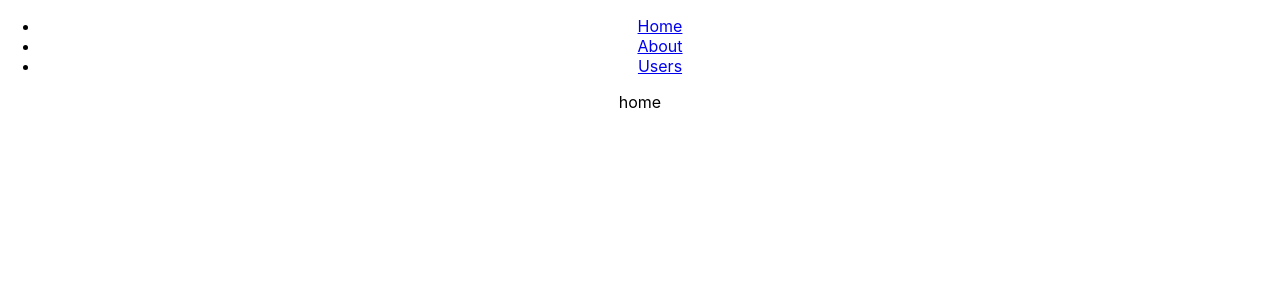
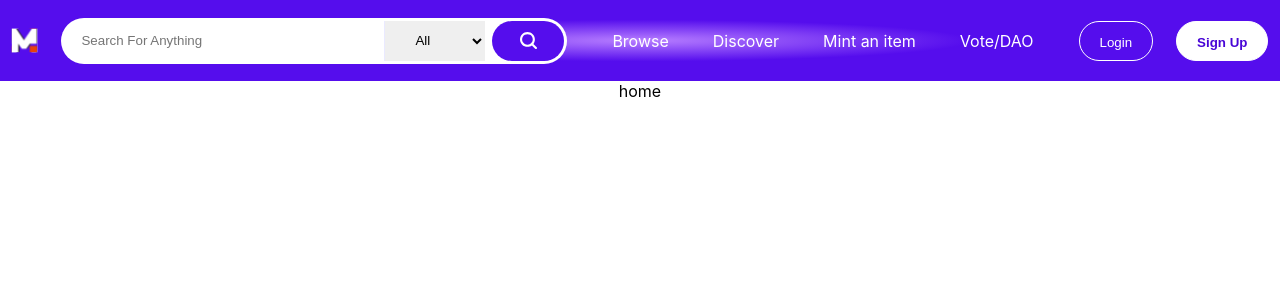
Before and after one commit to codegino/mintable, a React (Create React App) app: page / in a window 1280 px wide. Shown: the top 300 px of the page. Built offline with nearby package versions, Linux system fonts and the light colour scheme.

Commit message:
feat(header): Created Header component

```diff
--- a/src/App.tsx
+++ b/src/App.tsx
@@ -2,6 +2,8 @@ import React from 'react';
 import './App.css';
 import styled from '@emotion/styled';
 import AppWithProvider from './AppWithProvider';
+import AppHeader from './components/AppHeader';
+import {Route, Switch} from 'react-router-dom';
 
 const Button = styled.button<{color123: string}>`
   padding: 32px;
@@ -18,7 +20,20 @@ const Button = styled.button<{color123: string}>`
 function App(): JSX.Element {
   return (
     <div className="App">
-      <AppWithProvider />
+      <AppHeader />
+      <div>
+        <Switch>
+          <Route path="/about">
+            <div>about</div>
+          </Route>
+          <Route path="/users">
+            <div>users</div>
+          </Route>
+          <Route path="/">
+            <div>home</div>
+          </Route>
+        </Switch>
+      </div>
     </div>
   );
 }
--- a/src/AppWithProvider.tsx
+++ b/src/AppWithProvider.tsx
@@ -1,39 +1,14 @@
 import React from 'react';
-import {BrowserRouter as Router, Switch, Route, Link} from 'react-router-dom';
+import {BrowserRouter as Router} from 'react-router-dom';
 import {store} from './store';
 import {Provider as StoreProvider} from 'react-redux';
+import App from './App';
 
 export default function AppWithProvider() {
   return (
     <StoreProvider store={store}>
       <Router>
-        <div>
-          <nav>
-            <ul>
-              <li>
-                <Link to="/">Home</Link>
-              </li>
-              <li>
-                <Link to="/about">About</Link>
-              </li>
-              <li>
-                <Link to="/users">Users</Link>
-              </li>
-            </ul>
-          </nav>
-
-          <Switch>
-            <Route path="/about">
-              <div>about</div>
-            </Route>
-            <Route path="/users">
-              <div>users</div>
-            </Route>
-            <Route path="/">
-              <div>home</div>
-            </Route>
-          </Switch>
-        </div>
+        <App />
       </Router>
     </StoreProvider>
   );
--- /dev/null
+++ b/src/components/AppHeader.tsx
@@ -0,0 +1,53 @@
+import React from 'react';
+import styled from '@emotion/styled';
+import SearchBar from './SearchBar';
+import Navigations from './Navigations';
+
+const HeaderContainer = styled.div`
+  display: flex;
+  flex-direction: row;
+  height: 81px;
+  align-items: center;
+  background: radial-gradient(
+    25.78% 25.77% at 50% 50%,
+    rgba(112, 0, 255, 0.51) 0%,
+    #550ded 100%
+  );
+  justify-content: space-around;
+`;
+
+const CompanyLogo = styled.img`
+  width: 27px;
+  height: 24.77px;
+`;
+
+// This can be themed but I will not do due to time constraint
+const Button = styled.button<{color: string; backgroundColor: string}>`
+  height: 40px;
+  color: ${props => props.color};
+  background-color: ${props => props.backgroundColor};
+  border-radius: 58px;
+  padding: 13px 20px;
+  border: 1px solid #ffffff;
+  box-sizing: border-box;
+`;
+
+export default function AppHeader() {
+  return (
+    <HeaderContainer>
+      <CompanyLogo src="assets/mint-logo.svg" alt="company logo" />
+      <SearchBar />
+      <Navigations />
+      <Button color="#ffffff" backgroundColor="transparent">
+        Login
+      </Button>
+      <Button
+        color="#4805D6"
+        backgroundColor="#FFFFFF"
+        style={{fontWeight: 'bold'}}
+      >
+        Sign Up
+      </Button>
+    </HeaderContainer>
+  );
+}
--- /dev/null
+++ b/src/components/Navigations.tsx
@@ -0,0 +1,54 @@
+import React from 'react';
+import {Link} from 'react-router-dom';
+
+import styled from '@emotion/styled';
+
+const NavigationLinkContainer = styled.nav`
+  ul {
+    display: flex;
+    list-style-type: none;
+    justify-content: space-around;
+    width: 100%;
+    margin: 0;
+    padding-inline-start: 0;
+  }
+
+  li {
+    margin: 0 20px;
+    a {
+      color: #ffffff;
+      text-decoration: none;
+      padding: 0 2px;
+
+      :hover {
+        background-color: white;
+        color: #550ded;
+      }
+    }
+
+    ::marker {
+      display: none;
+    }
+  }
+`;
+
+export default function Navigations() {
+  return (
+    <NavigationLinkContainer>
+      <ul>
+        <li>
+          <Link to="/">Browse</Link>
+        </li>
+        <li>
+          <Link to="/about">Discover</Link>
+        </li>
+        <li>
+          <Link to="/users">Mint an item</Link>
+        </li>
+        <li>
+          <Link to="/users">Vote/DAO</Link>
+        </li>
+      </ul>
+    </NavigationLinkContainer>
+  );
+}
--- /dev/null
+++ b/src/components/SearchBar.tsx
@@ -0,0 +1,52 @@
+import React from 'react';
+import styled from '@emotion/styled';
+
+const SearchInput = styled.input`
+  height: 40px;
+  border-top-left-radius: 33px;
+  border-bottom-left-radius: 33px;
+  background-color: #ffffff;
+  padding-left: 17px;
+  box-sizing: border-box;
+  color: #727272;
+  border: none;
+  border-right: 1px solid #eaeaff;
+`;
+
+const FilterSelect = styled.select`
+  width: 100px;
+  padding: 3px;
+  border: none;
+  padding-left: 26px;
+`;
+
+const SearchBarContainer = styled.div`
+  width: 500px;
+  background-color: #ffffff;
+  border-radius: 33px;
+  padding: 3px;
+  display: grid;
+  grid-template-columns: 6fr 2fr 1fr;
+`;
+
+const SearchButton = styled.button`
+  background-image: url(assets/search-button.svg);
+  background-repeat: no-repeat;
+  background-position: center;
+  width: 72px;
+  background-color: #550ded;
+  border-radius: 33px;
+  border: none;
+`;
+
+export default function SearchBar() {
+  return (
+    <SearchBarContainer>
+      <SearchInput placeholder="Search For Anything" />
+      <FilterSelect value="All" defaultValue="All">
+        <option value="All">All</option>
+      </FilterSelect>
+      <SearchButton />
+    </SearchBarContainer>
+  );
+}
--- a/src/index.tsx
+++ b/src/index.tsx
@@ -1,12 +1,12 @@
 import React from 'react';
 import ReactDOM from 'react-dom';
 import './index.css';
-import App from './App';
 import reportWebVitals from './reportWebVitals';
+import AppWithProvider from './AppWithProvider';
 
 ReactDOM.render(
   <React.StrictMode>
-    <App />
+    <AppWithProvider />
   </React.StrictMode>,
   document.getElementById('root'),
 );
```
Also changed, not shown: public/assets/mint-logo.svg (added), public/assets/search-button.svg (added).
